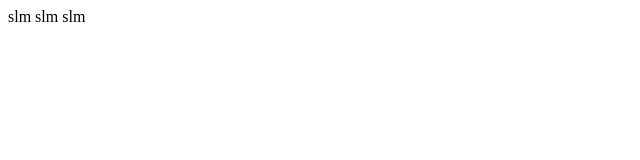
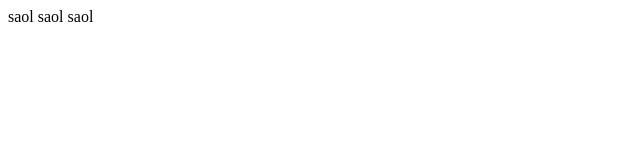
Before and after one commit to ilaha-jaf/AI-bot, a plain HTML site: page index.html in a window 1280 px wide. Shown: the full height of the page, 0-640 px from the left. Drawn offline with Linux system fonts and the light colour scheme.

Commit message:
Update index.html

```diff
--- a/index.html
+++ b/index.html
@@ -6,6 +6,6 @@
     <title>Document</title>
 </head>
 <body>
-    slm slm slm
+    saol saol saol
 </body>
 </html>
```
